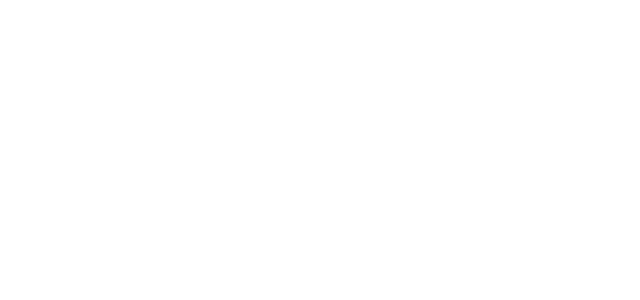
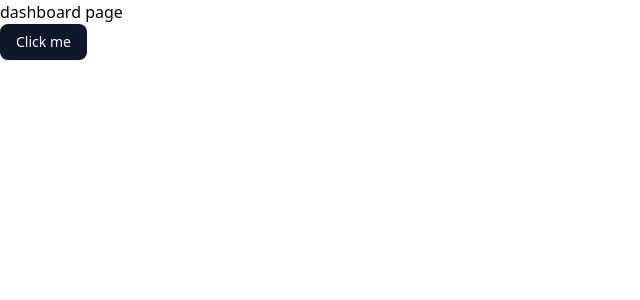
Before and after one commit to Atoyr/bookmark-share, a Nuxt app: page /dashboard in a window 1280 px wide. Before the commit this address had no page. Shown: the top 300 px of the page, without its empty margins (0-640 px from the left). Built offline with nearby package versions, Linux system fonts and the light colour scheme.

Commit message:
update: add pages template

```diff
--- /dev/null
+++ b/app/pages/dashboard/index.vue
@@ -0,0 +1,4 @@
+<template>
+  <h1>dashboard page</h1>
+  <ShadButton>Click me</ShadButton>
+</template>
--- /dev/null
+++ b/app/pages/spaces/[id].vue
@@ -0,0 +1,3 @@
+<template>
+  <p>{{ $route.params.id }}</p>
+</template>
```
